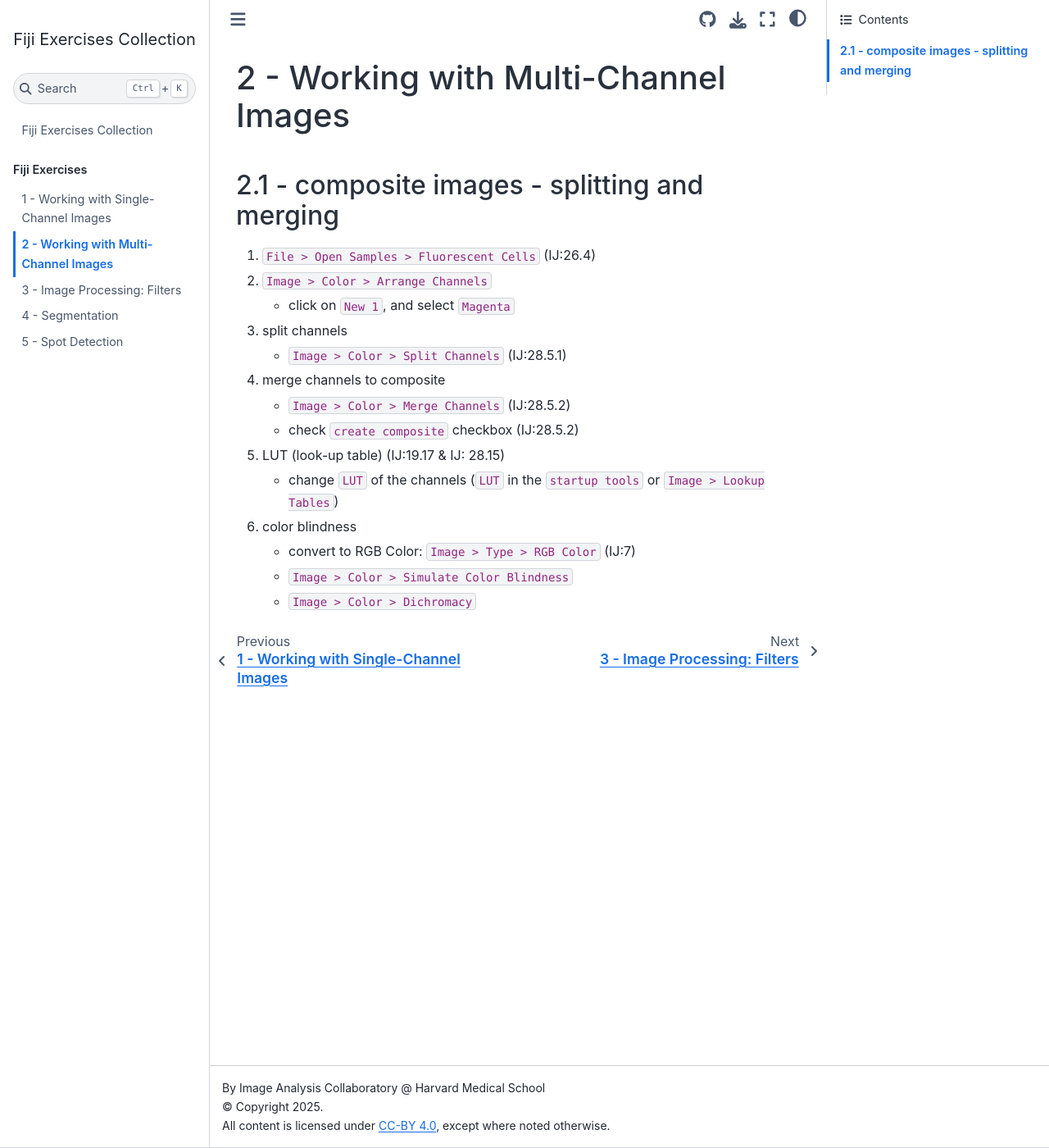
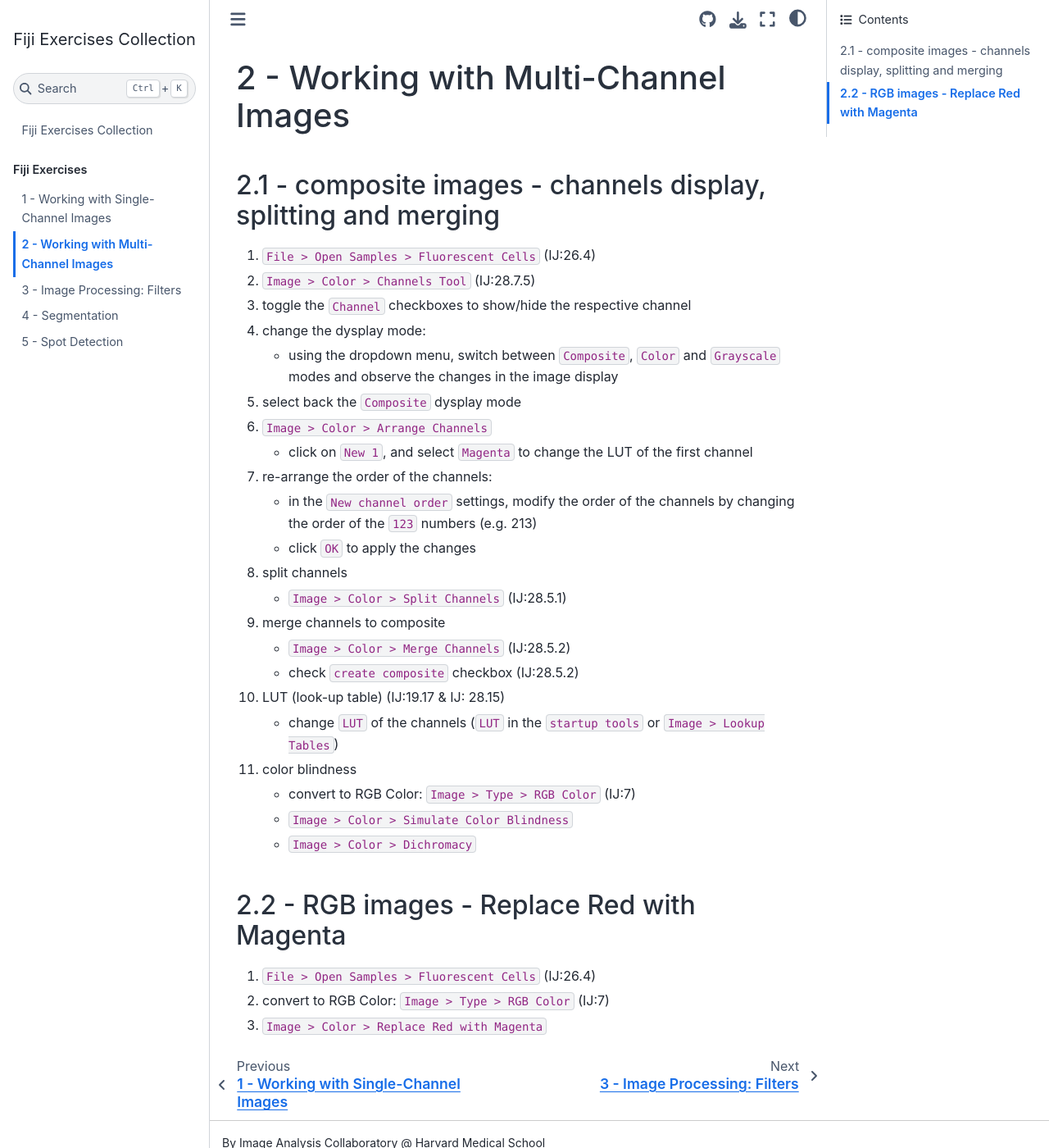
Before and after one commit to HMS-IAC/fiji-exercises-collection, a Jupyter Book: the page built from chapters/2_working_with_multi_channel_images.md, in a window 1280 px wide and 1400 px high. Shown: the whole window at 82% size. Built offline with Jupyter Book 1.0.4 settings and Sphinx 7.4.7 and the Sphinx Book theme 1.1.4, drawn with Linux system fonts in a browser that asks for light colours.

Commit message:
update 2 - Working with Multi-Channel Images

```diff
--- a/chapters/2_working_with_multi_channel_images.md
+++ b/chapters/2_working_with_multi_channel_images.md
@@ -1,18 +1,32 @@
 # 2 - Working with Multi-Channel Images
 
-## 2.1 - composite images - splitting and merging
+## 2.1 - composite images - channels display, splitting and merging
 
 1. `File > Open Samples > Fluorescent Cells` (IJ:26.4)
-2. `Image > Color > Arrange Channels`
-    - click on `New 1`, and select `Magenta`
-3. split channels
+2. `Image > Color > Channels Tool` (IJ:28.7.5)
+3. toggle the `Channel` checkboxes to show/hide the respective channel
+4. change the dysplay mode:
+    - using the dropdown menu, switch between `Composite`, `Color` and `Grayscale` modes and observe the changes in the image display
+5. select back the `Composite` dysplay mode
+6. `Image > Color > Arrange Channels`
+    - click on `New 1`, and select `Magenta` to change the LUT of the first channel
+7. re-arrange the order of the channels:
+    - in the `New channel order` settings, modify the order of the channels by changing the order of the `123` numbers (e.g. 213)
+    - click `OK` to apply the changes
+8. split channels
     - `Image > Color > Split Channels` (IJ:28.5.1)
-4. merge channels to composite
+9. merge channels to composite
     - `Image > Color > Merge Channels` (IJ:28.5.2)
     - check `create composite` checkbox (IJ:28.5.2)
-5. LUT (look-up table) (IJ:19.17 & IJ: 28.15)
+10. LUT (look-up table) (IJ:19.17 & IJ: 28.15)
     - change `LUT` of the channels (`LUT` in the `startup tools` or `Image > Lookup Tables`)
-6. color blindness
+11. color blindness
     - convert to RGB Color: `Image > Type > RGB Color` (IJ:7)
     - `Image > Color > Simulate Color Blindness`
     - `Image > Color > Dichromacy`
+
+## 2.2 - RGB images - Replace Red with Magenta
+
+1. `File > Open Samples > Fluorescent Cells` (IJ:26.4)
+2. convert to RGB Color: `Image > Type > RGB Color` (IJ:7)
+3. `Image > Color > Replace Red with Magenta`
```
